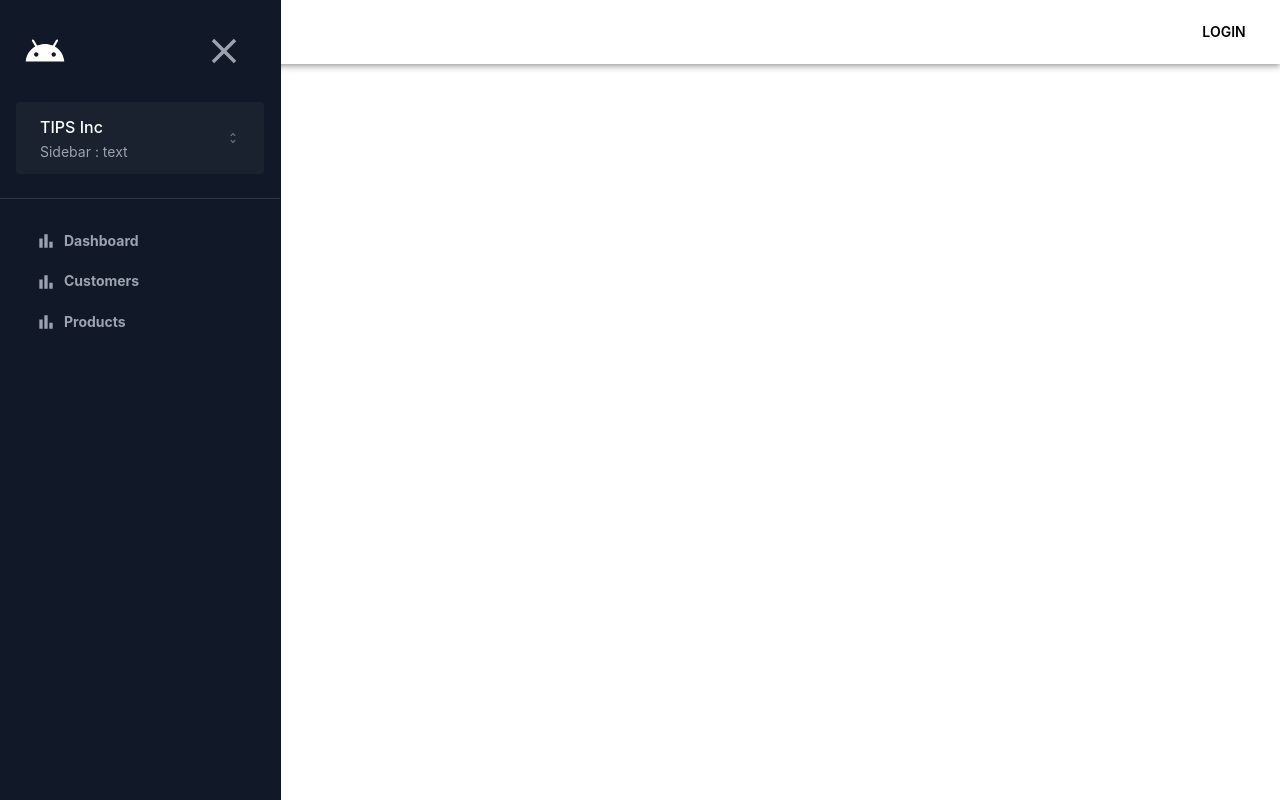
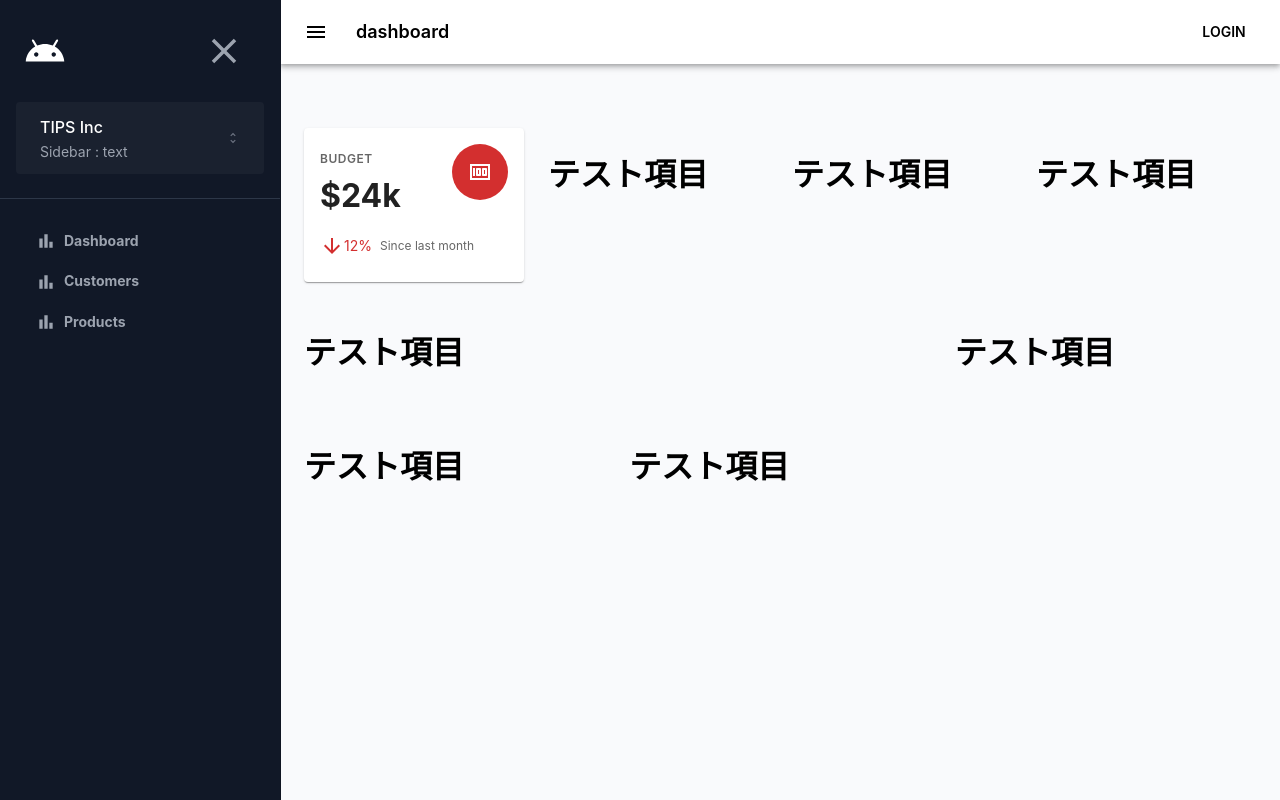
Before and after one commit to ShinmyoTakehiro/amplify_mui_sample_app, a React (Create React App) app: page / in a window 1280 px wide. Built offline with nearby package versions, Linux system fonts and the light colour scheme.

Commit message:
カードレイアウトの実装、動的サイズ変更

```diff
--- a/public/index.html
+++ b/public/index.html
@@ -25,7 +25,7 @@
   <title>React App</title>
 </head>
 
-<body style="margin:0">
+<body style="margin:0;background-color:#F9FAFC;">
   <noscript>You need to enable JavaScript to run this app.</noscript>
   <div id="root"></div>
   <!--
--- a/src/App.tsx
+++ b/src/App.tsx
@@ -1,9 +1,11 @@
-import React,{useState} from 'react';
-import TodoList from './components/TodoList'
-import NewTodo from './components/NewTodo'
-import { todo } from './todo.model'
-import Navbar from './components/Navbar';
-import Sidebar from './components/Sidebar'
+import React, { useState } from "react";
+// import TodoList from './components/TodoList'
+// import NewTodo from './components/NewTodo'
+// import { todo } from './todo.model'
+import Navbar from "./components/Navbar";
+import Sidebar from "./components/Sidebar";
+import { Box, Container, Grid } from "@mui/material";
+import Budget from "./components/Budget";
 // function App() {
 //   return (
 //     <div className="App">
@@ -13,27 +15,84 @@ import Sidebar from './components/Sidebar'
 const App: React.FC = () => {
 	// const todos = [{ id:'t1',text:'typescriptコースサンプルS'}]
 	const [isSidebarOpen, setSidebarOpen] = useState<boolean>(true);
-  console.log({isSidebarOpen});
-  console.log({setSidebarOpen});
+	console.log({ isSidebarOpen });
+	console.log({ setSidebarOpen });
 	//   const [todos,setTodos] = useState<todo[]>([])
 	const todoAddHandler = (text: string) => {
 		// setTodos(prevTodo=>[...prevTodo,{id:Math.random().toString(),text:text}])
-  console.log({text});
-
-  }
-  const todoDeleteHandler = (todoId: string)=>{
+		console.log({ text });
+	};
+	const todoDeleteHandler = (todoId: string) => {
 		// setTodos(prevTodo =>prevTodo.filter(todo=>todo.id !== todoId))
-  }
-  return <div className="App">
+	};
+	const width: React.CSSProperties = {
+		width: isSidebarOpen ? "calc(100% - 280px)" : "100%",
+	};
+	return (
+		<div className="App">
+			<Box sx={{ mr: 0, ml: "auto", width: width }}>
 				<Navbar
-      open={() => { setSidebarOpen(true); console.log({isSidebarOpen})}}
+					open={() => {
+						setSidebarOpen(true);
+						console.log({ isSidebarOpen });
+					}}
+					openFlg={isSidebarOpen}
 				/>
+				<Box
+					component="main"
+					sx={{
+						flexGrow: 1,
+						py: 8,
+					}}
+				>
+					<Container maxWidth={false}>
+						<Grid container spacing={3}>
+							<Grid item lg={3} sm={6} xl={3} xs={12}>
+								<Budget />
+								{/* <h1>テスト項目</h1> */}
+							</Grid>
+							<Grid item xl={3} lg={3} sm={6} xs={12}>
+								{/* <TotalCustomers /> */}
+								<h1>テスト項目</h1>
+							</Grid>
+							<Grid item xl={3} lg={3} sm={6} xs={12}>
+								{/* <TasksProgress /> */}
+								<h1>テスト項目</h1>
+							</Grid>
+							<Grid item xl={3} lg={3} sm={6} xs={12}>
+								{/* <TotalProfit sx={{ height: "100%" }} /> */}
+								<h1>テスト項目</h1>
+							</Grid>
+							<Grid item lg={8} md={12} xl={9} xs={12}>
+								{/* <Sales /> */}
+								<h1>テスト項目</h1>
+							</Grid>
+							<Grid item lg={4} md={6} xl={3} xs={12}>
+								{/* <TrafficByDevice sx={{ height: "100%" }} /> */}
+								<h1>テスト項目</h1>
+							</Grid>
+							<Grid item lg={4} md={6} xl={3} xs={12}>
+								{/* <LatestProducts sx={{ height: "100%" }} /> */}
+								<h1>テスト項目</h1>
+							</Grid>
+							<Grid item lg={8} md={12} xl={9} xs={12}>
+								{/* <LatestOrders /> */}
+								<h1>テスト項目</h1>
+							</Grid>
+						</Grid>
+					</Container>
+				</Box>
+			</Box>
 			<Sidebar
-      close={() => { setSidebarOpen(false); console.log({ isSidebarOpen }) }}
+				close={() => {
+					setSidebarOpen(false);
+					console.log({ isSidebarOpen });
+				}}
 				openFlg={isSidebarOpen}
 			/>
 			{/* <NewTodo onAddTodo={todoAddHandler } /> */}
 			{/* <TodoList todoItems={todos} onDeleteTodo={todoDeleteHandler } /> */}
 		</div>
-}
+	);
+};
 export default App;
--- /dev/null
+++ b/src/components/Budget.tsx
@@ -0,0 +1,62 @@
+import {
+	Avatar,
+	Box,
+	Card,
+	CardContent,
+	Grid,
+	Typography,
+} from "@mui/material";
+import MoneyIcon from "@mui/icons-material/Money";
+import ArrowDownwardIcon from "@mui/icons-material/ArrowDownward";
+
+const Budget = () => {
+	return (
+		<Card sx={{ height: "100%" }}>
+			<CardContent>
+				<Grid container spacing={3} sx={{ justifyContent: "space-between" }}>
+					<Grid item>
+						<Typography color="textSecondary" gutterBottom variant="overline">
+							BUDGET
+						</Typography>
+						<Typography color="textPrimary" variant="h4">
+							$24k
+						</Typography>
+					</Grid>
+					<Grid item>
+						<Avatar
+							sx={{
+								backgroundColor: "error.main",
+								height: 56,
+								width: 56,
+							}}
+						>
+							<MoneyIcon />
+						</Avatar>
+					</Grid>
+				</Grid>
+				<Box
+					sx={{
+						pt: 2,
+						display: "flex",
+						alignItems: "center",
+					}}
+				>
+					<ArrowDownwardIcon color="error" />
+					<Typography
+						color="error"
+						sx={{
+							mr: 1,
+						}}
+						variant="body2"
+					>
+						12%
+					</Typography>
+					<Typography color="textSecondary" variant="caption">
+						Since last month
+					</Typography>
+				</Box>
+			</CardContent>
+		</Card>
+	);
+};
+export default Budget;
--- a/src/components/Navbar.tsx
+++ b/src/components/Navbar.tsx
@@ -9,6 +9,7 @@ import IconButton from "@mui/material/IconButton";
 import MenuIcon from "@mui/icons-material/Menu";
 interface NavProps {
 	open: () => void;
+	openFlg: boolean;
 }
 const Navbar: React.FC<NavProps> = (props) => {
 	return (
--- a/src/theme/index.ts
+++ b/src/theme/index.ts
@@ -7,7 +7,41 @@ export const darkTheme = createTheme({
       light: '#828DF8',
       dark: '#3832A0',
       contrastText: '#FFFFFF'
+    },
+  },
+  components: {
+    MuiCssBaseline: {
+      styleOverrides: {
+        '*': {
+          boxSizing: 'border-box',
+          margin: 0,
+          padding: 0
         },
+        html: {
+          MozOsxFontSmoothing: 'grayscale',
+          WebkitFontSmoothing: 'antialiased',
+          display: 'flex',
+          flexDirection: 'column',
+          minHeight: '100%',
+          width: '100%'
+        },
+        body: {
+          display: 'flex',
+          flex: '1 1 auto',
+          flexDirection: 'column',
+          minHeight: '100%',
+          width: '100%',
+          margin:0,
+        },
+        '#__next': {
+          display: 'flex',
+          flex: '1 1 auto',
+          flexDirection: 'column',
+          height: '100%',
+          width: '100%'
+        }
+      }
+    }
   },
   typography: {
     button: {
```
Lines whose indentation alone changed are shown as unchanged.
